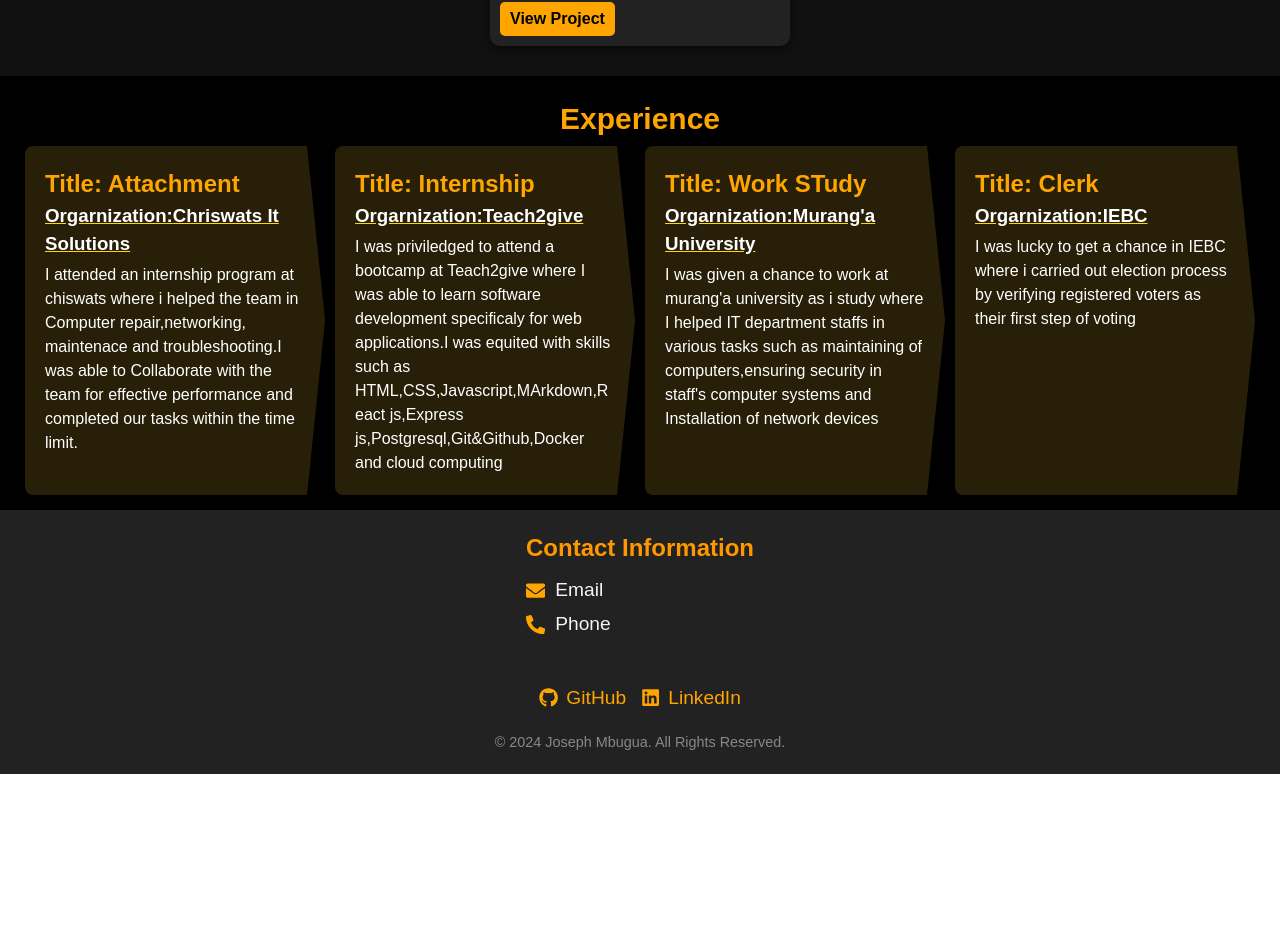
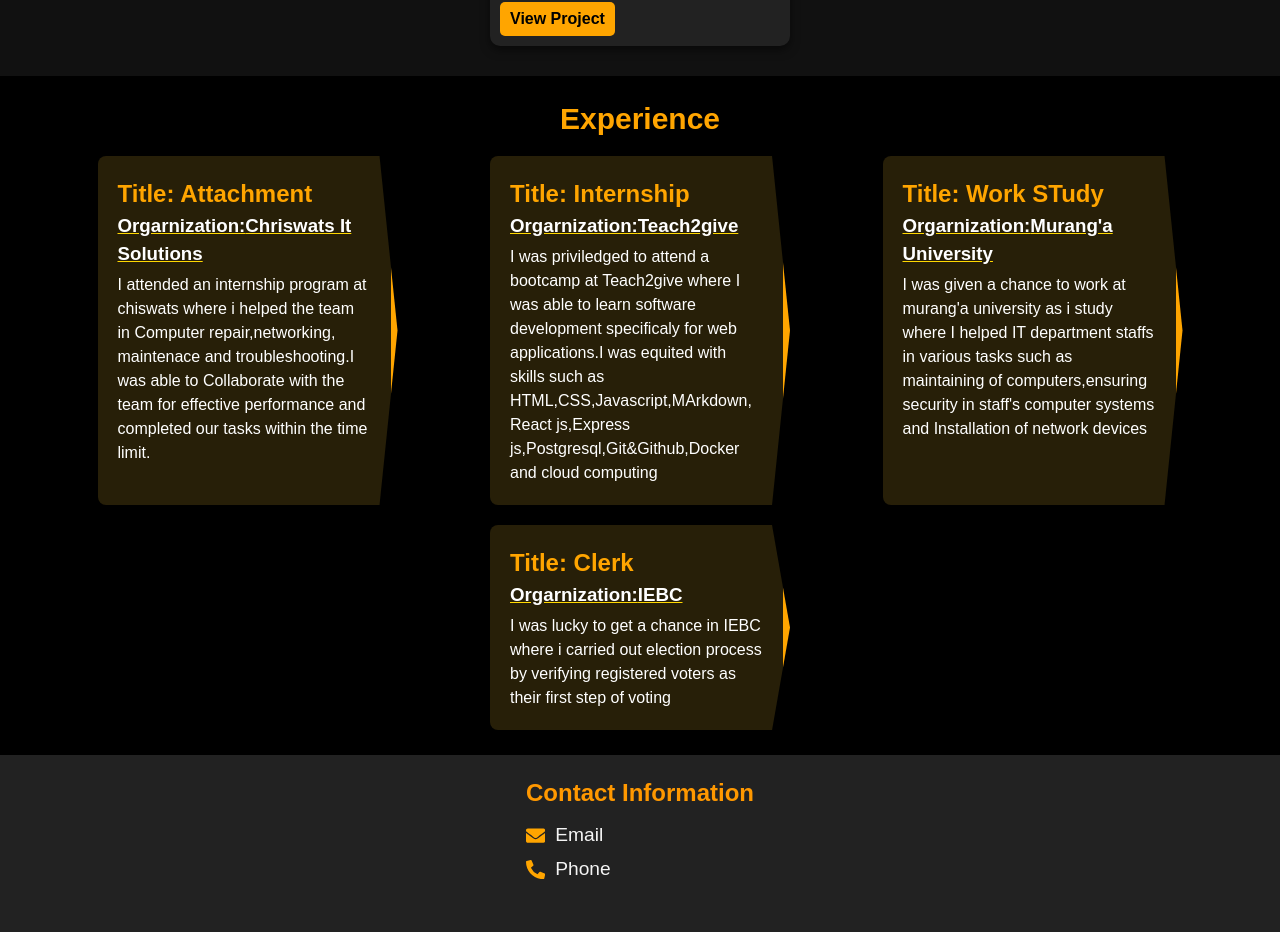
Before and after one commit to Joseh254/Portfolio, a React (Vite) app: page / in a window 1280 px wide. Shown: the part 2461-3393 px from the top of the page. Before the commit the page ends 3235 px from the top, so only its background shows below. Built offline with nearby package versions, Linux system fonts and the light colour scheme.

Commit message:
add border right to experience card

```diff
--- a/index.html
+++ b/index.html
@@ -2,7 +2,7 @@
 <html lang="en">
   <head>
     <meta charset="UTF-8" />
-    <link rel="icon" type="image/svg+xml" href="/src/assets/me.pngg" />
+    <link rel="icon" type="image/svg+xml" href="/src/assets/me.png" />
     <link
       href="https://fonts.googleapis.com/css2?family=Roboto:wght@400;700&family=Montserrat:wght@400;700&display=swap"
       rel="stylesheet"
--- a/src/COMPONENTS/EXPERIENCE/Experience.css
+++ b/src/COMPONENTS/EXPERIENCE/Experience.css
@@ -37,10 +37,12 @@ animation: heading 2s ease 0s 1 normal forwards;
         padding: 1rem;
         border-radius: 8px;
         padding: 2rem;
+        border-right: solid var(--primary-color) 7px;
         position: relative;
         overflow: hidden;
         animation: card 2s ease 0s 1 normal forwards;
         clip-path: polygon(0% 0%, 94% 0, 100% 50%, 94% 100%, 0% 100%);
+        margin: 1rem;
 
     }
     @keyframes card {
```
